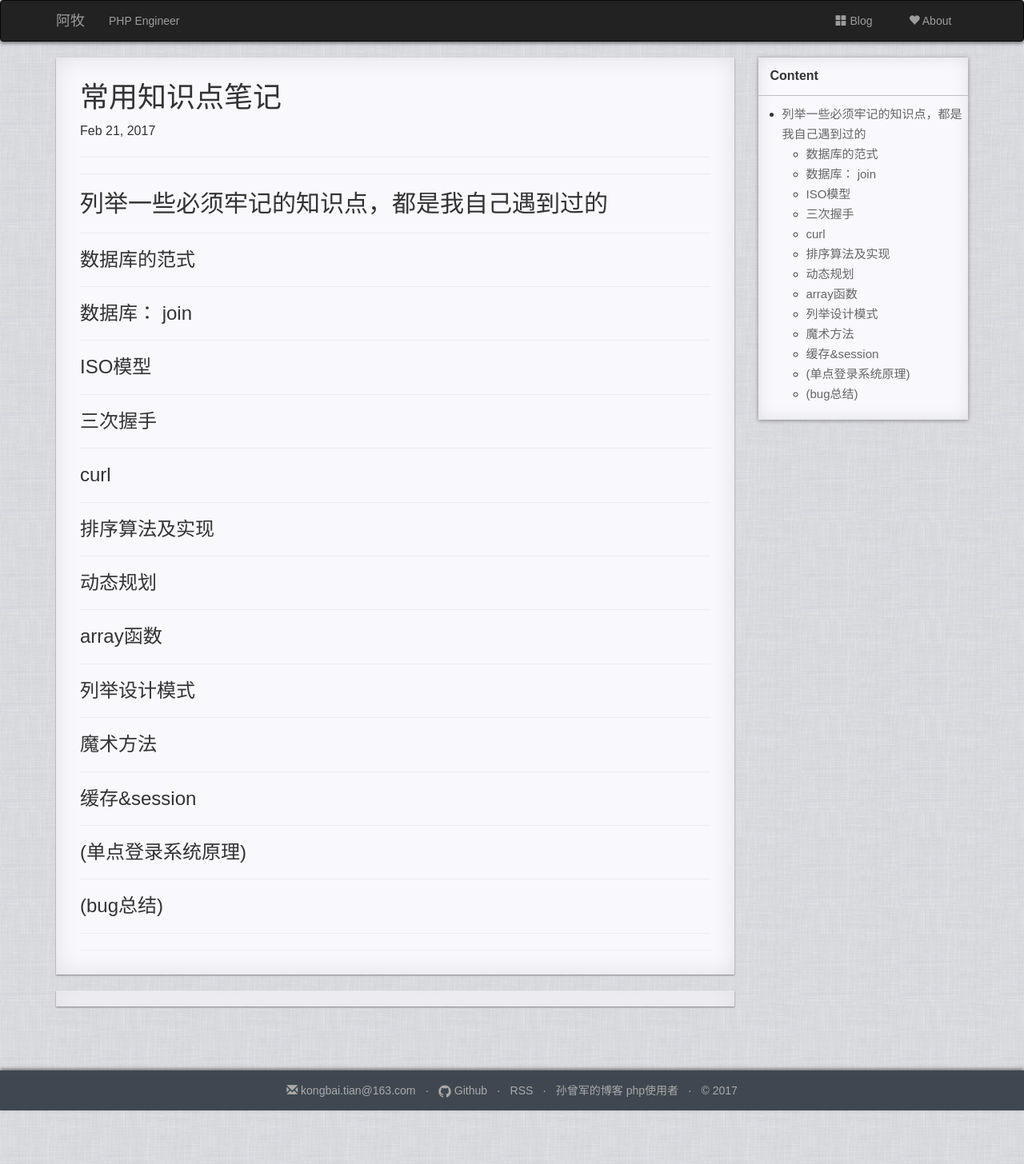
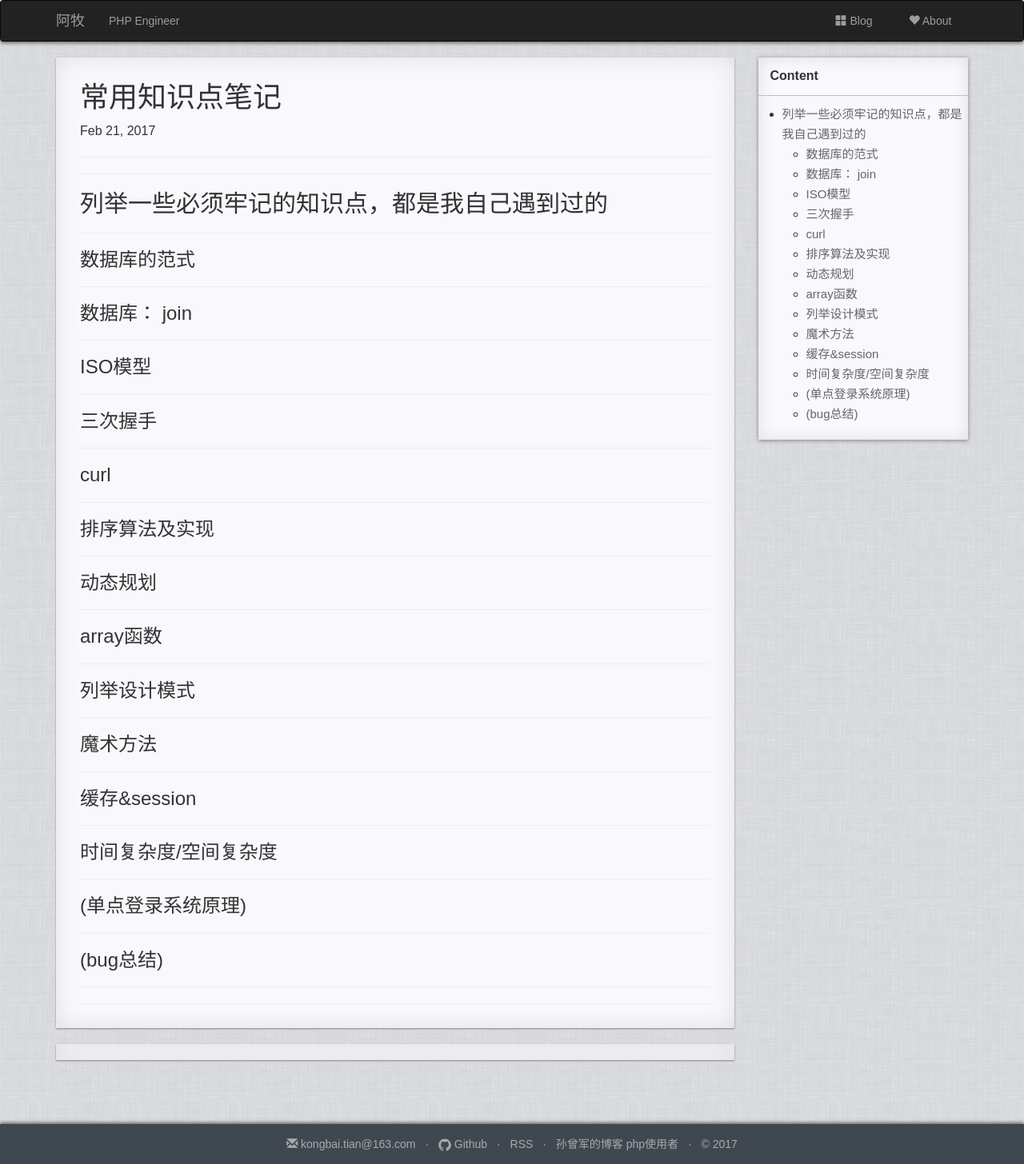
Before and after one commit to sunzengjun/sunzengjun.github.io, a Jekyll site: the page built from _posts/2017-02-21-knowledge.md, in a window 1280 px wide. Shown: the whole page at 80% size. Built offline with Jekyll 4.4.1, drawn with Linux system fonts in a browser that asks for light colours; comment, search, counter and statistics services are not loaded; before the commit the page ends 1389 px from its top, so only the background shows below that.

```diff
--- a/_posts/2017-02-21-knowledge.md
+++ b/_posts/2017-02-21-knowledge.md
@@ -58,6 +58,10 @@
 
 ---
 
+### 时间复杂度/空间复杂度  ###
+
+---
+
 ### (单点登录系统原理)  ###
 
 ---
```
